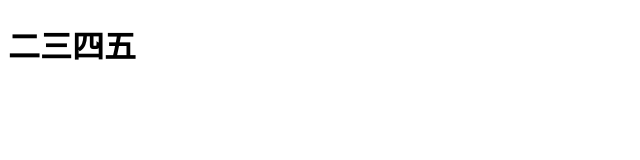
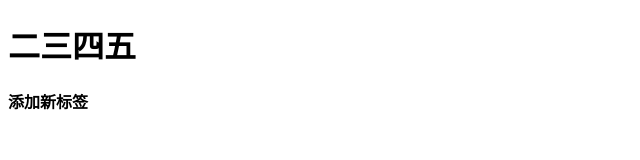
Before and after one commit to lijia744/pingfang, a plain HTML site: page index.html in a window 1280 px wide. Shown: the whole page, without its empty margins (0-640 px from the left). Drawn offline with Linux system fonts and the light colour scheme.

Commit message:
Update index.html

```diff
--- a/index.html
+++ b/index.html
@@ -8,5 +8,6 @@
   </head>
   <body>
     <h1>二三四五</h1>
+    <h4>添加新标签</h4>
   </body>
 </html>
```
